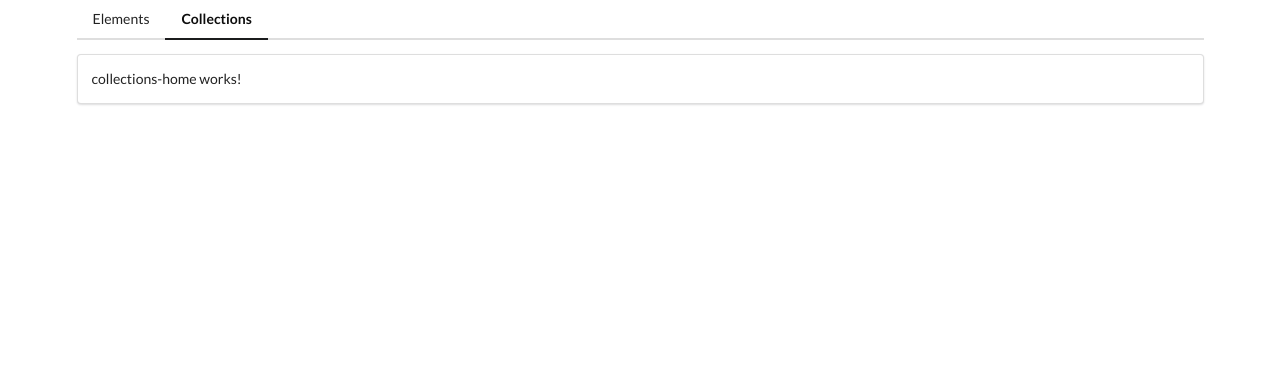
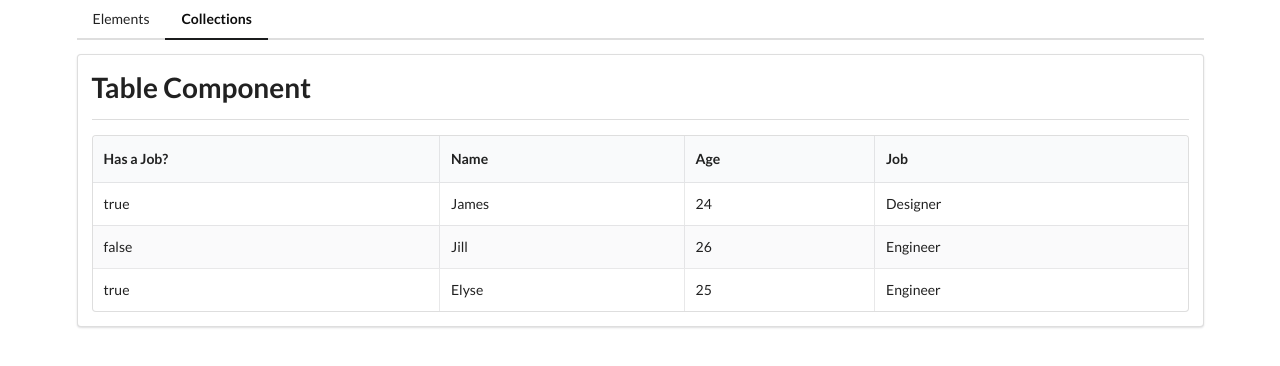
Before and after one commit to altafmquadri/comps-angular, an Angular app: page /collections in a window 1280 px wide. Shown: the top 366 px of the page. Built offline with nearby package versions, Linux system fonts and the light colour scheme.

Commit message:
add table to collections

```diff
--- a/src/app/collections/collections-home/collections-home.component.html
+++ b/src/app/collections/collections-home/collections-home.component.html
@@ -1 +1,2 @@
-<p>collections-home works!</p>
+<app-divider>Table Component</app-divider>
+<app-table class="striped celled" [data]="data" [headers]="headers"></app-table>
--- a/src/app/collections/collections-home/collections-home.component.ts
+++ b/src/app/collections/collections-home/collections-home.component.ts
@@ -3,13 +3,50 @@ import { Component, OnInit } from '@angular/core';
 @Component({
   selector: 'app-collections-home',
   templateUrl: './collections-home.component.html',
-  styleUrls: ['./collections-home.component.css']
+  styleUrls: ['./collections-home.component.css'],
 })
 export class CollectionsHomeComponent implements OnInit {
+  data = [
+    {
+      name: 'James',
+      age: 24,
+      job: 'Designer',
+      employed: true,
+    },
+    {
+      name: 'Jill',
+      age: 26,
+      job: 'Engineer',
+      employed: false,
+    },
+    {
+      name: 'Elyse',
+      age: 25,
+      job: 'Engineer',
+      employed: true,
+    },
+  ];
 
-  constructor() { }
+  headers = [
+    {
+      key: 'employed',
+      label: 'Has a Job?',
+    },
+    {
+      key: 'name',
+      label: 'Name',
+    },
+    {
+      key: 'age',
+      label: 'Age',
+    },
+    {
+      key: 'job',
+      label: 'Job',
+    },
+  ];
 
-  ngOnInit(): void {
-  }
+  constructor() {}
 
+  ngOnInit(): void {}
 }
--- a/src/app/collections/collections.module.ts
+++ b/src/app/collections/collections.module.ts
@@ -3,10 +3,12 @@ import { CommonModule } from '@angular/common';
 
 import { CollectionsRoutingModule } from './collections-routing.module';
 import { CollectionsHomeComponent } from './collections-home/collections-home.component';
+import { TableComponent } from './table/table.component';
+import { SharedModule } from '../shared/shared.module'
 
 @NgModule({
-  declarations: [CollectionsHomeComponent],
-  imports: [CommonModule, CollectionsRoutingModule],
+  declarations: [CollectionsHomeComponent, TableComponent],
+  imports: [CommonModule, CollectionsRoutingModule, SharedModule],
   exports: [],
 })
 export class CollectionsModule {}
--- /dev/null
+++ b/src/app/collections/table/table.component.html
@@ -0,0 +1,16 @@
+<table [ngClass]="classNames" class="ui table">
+  <thead>
+    <tr>
+      <th *ngFor="let header of headers">
+        {{ header.label }}
+      </th>
+    </tr>
+  </thead>
+  <tbody>
+    <tr *ngFor="let record of data">
+      <td *ngFor="let header of headers">
+        {{ record[header.key] }}
+      </td>
+    </tr>
+  </tbody>
+</table>
--- /dev/null
+++ b/src/app/collections/table/table.component.ts
@@ -0,0 +1,16 @@
+import { Component, OnInit, Input } from '@angular/core';
+
+@Component({
+  selector: 'app-table',
+  templateUrl: './table.component.html',
+  styleUrls: ['./table.component.css'],
+})
+export class TableComponent implements OnInit {
+  @Input('class') classNames = ''
+  @Input() data = [];
+  @Input() headers = [];
+
+  constructor() {}
+
+  ngOnInit(): void {}
+}
```
Also changed, not shown: src/app/collections/table/table.component.css (added), 1 other file (tests, documents, lock files or other folders).
